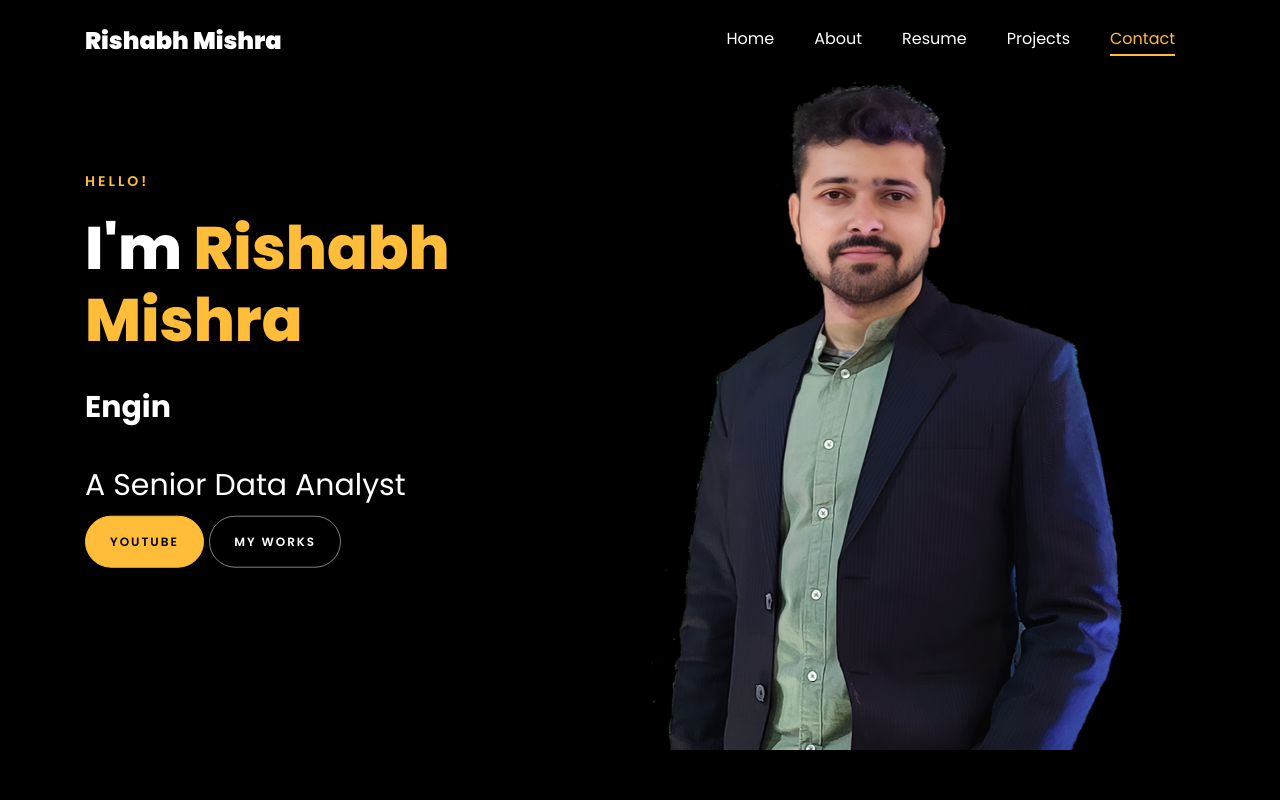
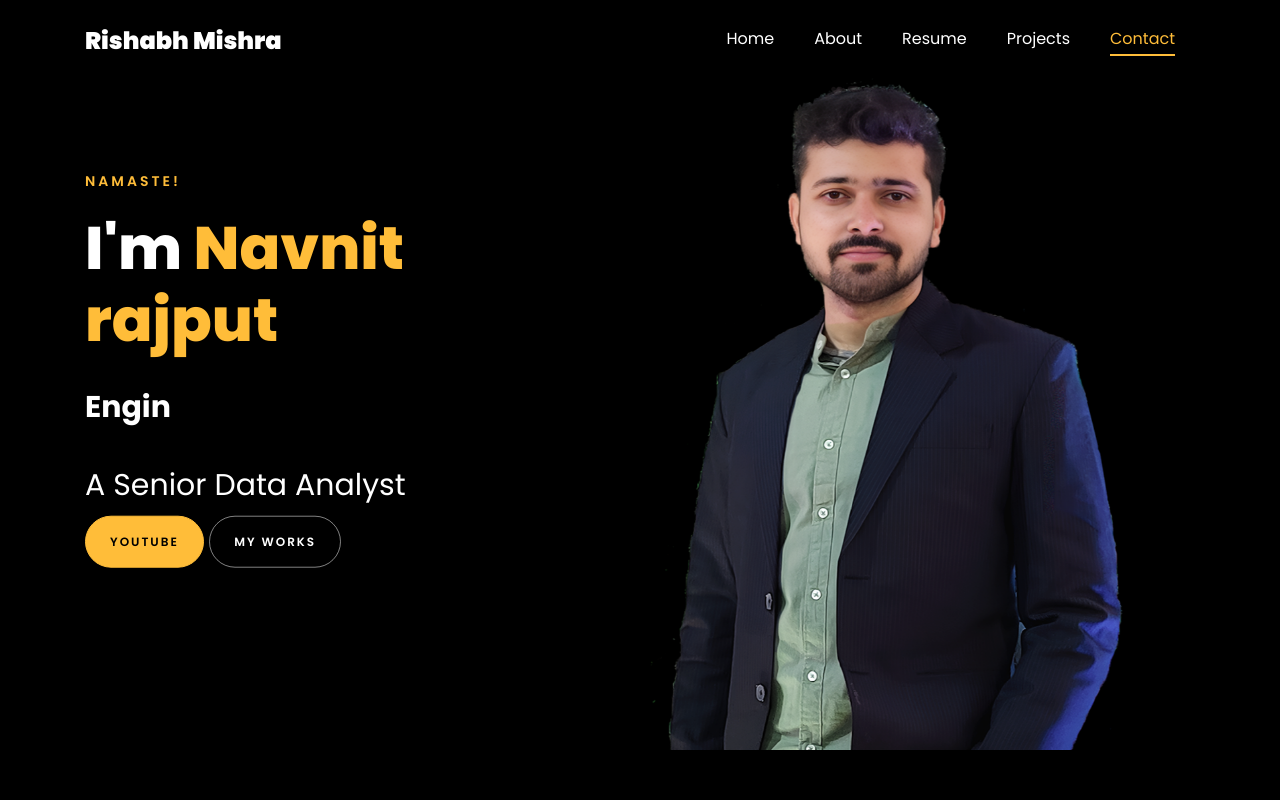
Before and after one commit to abhisekh5454/abhisekh5454.github.io1, a plain HTML site: page index.html in a window 1280 px wide. Shown: the top 800 px of the page. Drawn offline with Linux system fonts and the light colour scheme; animation ran at ten frames a second; files whose address does not match are found by name.

Commit message:
Update index.html

```diff
--- a/index.html
+++ b/index.html
@@ -1,7 +1,7 @@
 <!DOCTYPE html>
 <html lang="en">
   <head>
-    <title>Rishabh Mishra Portfolio</title>
+    <title>Navnit rajput  Portfolio</title>
     <meta charset="utf-8">
     <meta name="viewport" content="width=device-width, initial-scale=1, shrink-to-fit=no">
 
@@ -146,8 +146,8 @@
 	          	</div>
 		          <div class="one-forth d-flex  align-items-center ftco-animate" data-scrollax=" properties: { translateY: '70%' }">
 		          	<div class="text">
-		          		<span class="subheading">Hello!</span>
-			            <h1 class="mb-4 mt-3">I'm <span>Rishabh Mishra</span></h1>
+		          		<span class="subheading">Namaste!</span>
+			            <h1 class="mb-4 mt-3">I'm <span>Navnit rajput</span></h1>
 
 						<!-- Element to contain animated typing -->
 						<span id="typing-animation"></span>
@@ -443,7 +443,7 @@
 		<div class="row d-flex justify-content-center">
 			<div class="col-md-4 d-flex ftco-animate">
 				<div class="blog-entry justify-content-end">
-				<a href="https://github.com/rishabhnmishra/sales_forecasting/tree/main" class="block-20 zoom-effect" style="background-image: url('images/proj_4.jpg');">
+				<a href="://github.com/rishabhnmishra/sales_forecasting/tree/main" chttpslass="block-20 zoom-effect" style="background-image: url('images/proj_4.jpg');">
 				</a>
 				<div class="text mt-3 float-right d-block">
 
```
